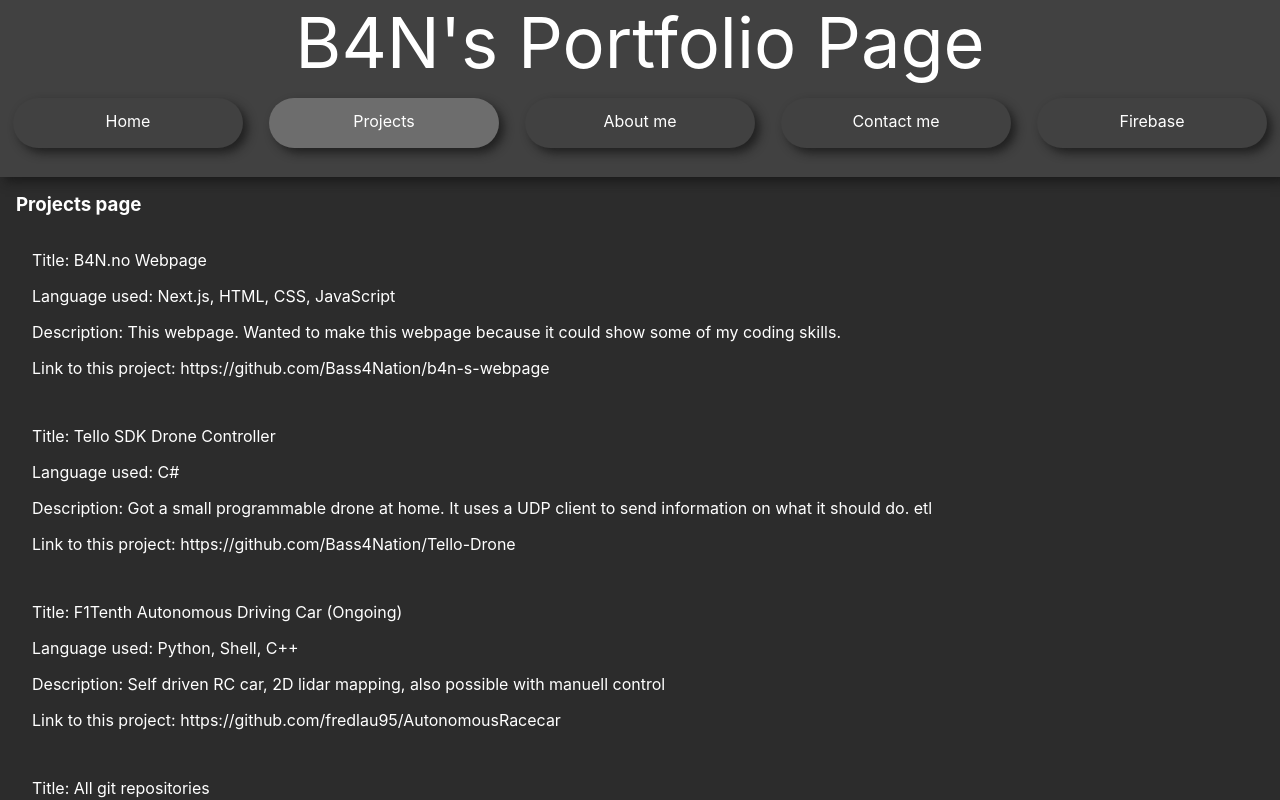
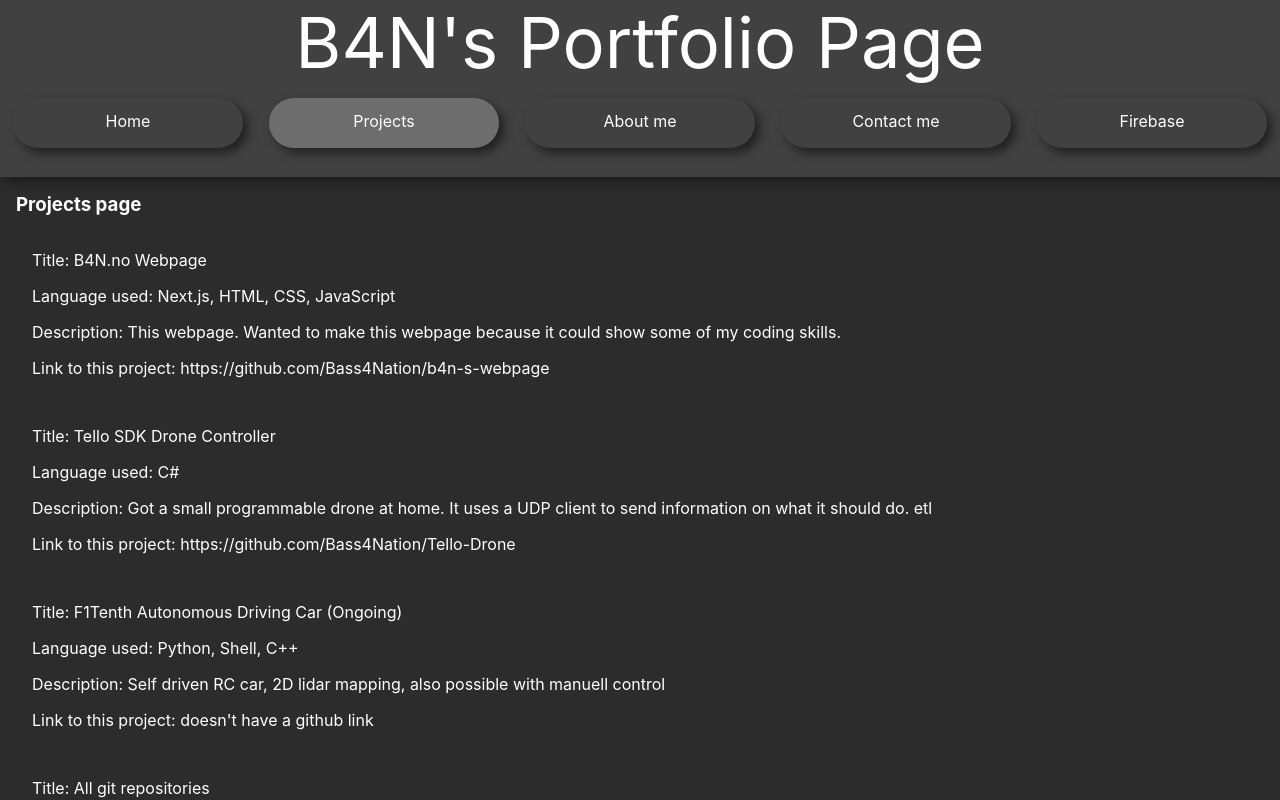
Before and after one commit to Bass4Nation/b4n-s-webpage, a Next.js app: page /projects in a window 1280 px wide. Shown: the top 800 px of the page. Built offline with nearby package versions, Linux system fonts and the light colour scheme.

Commit message:
page not exist page
added a page for when the user type a link that does not exist

```diff
--- a/pages/projects.js
+++ b/pages/projects.js
@@ -9,6 +9,7 @@ const Projects = () => {
       description:
         "This webpage. Wanted to make this webpage because it could show some of my coding skills.",
       link: "https://github.com/Bass4Nation/b4n-s-webpage",
+      picture: "/public/drone_controller.png",
     },
     {
       key: "2",
@@ -18,6 +19,7 @@ const Projects = () => {
         "Got a small programmable drone at home. It uses a UDP client to send information on what it should do." +
         " etl",
       link: "https://github.com/Bass4Nation/Tello-Drone",
+      picture: "/public/drone_controller.png",
     },
     {
       key: "3",
@@ -25,7 +27,8 @@ const Projects = () => {
       codeLang: "Python, Shell, C++",
       description:
         "Self driven RC car, 2D lidar mapping, also possible with manuell control",
-      link: "https://github.com/fredlau95/AutonomousRacecar",
+      link: "doesn't have a github link",
+      picture: "/public/drone_controller.png",
     },
       {
       key: "4",
@@ -34,6 +37,7 @@ const Projects = () => {
       description:
         "This is a direct link to my account at Github.com. It should be possible to see other projects and some school assignments I have worked on.",
       link: "https://github.com/Bass4Nation",
+      picture: "/public/drone_controller.png",
     },
   ];
 
```
Also changed, not shown: pages/[id].js (added, +15 -0 lines).
